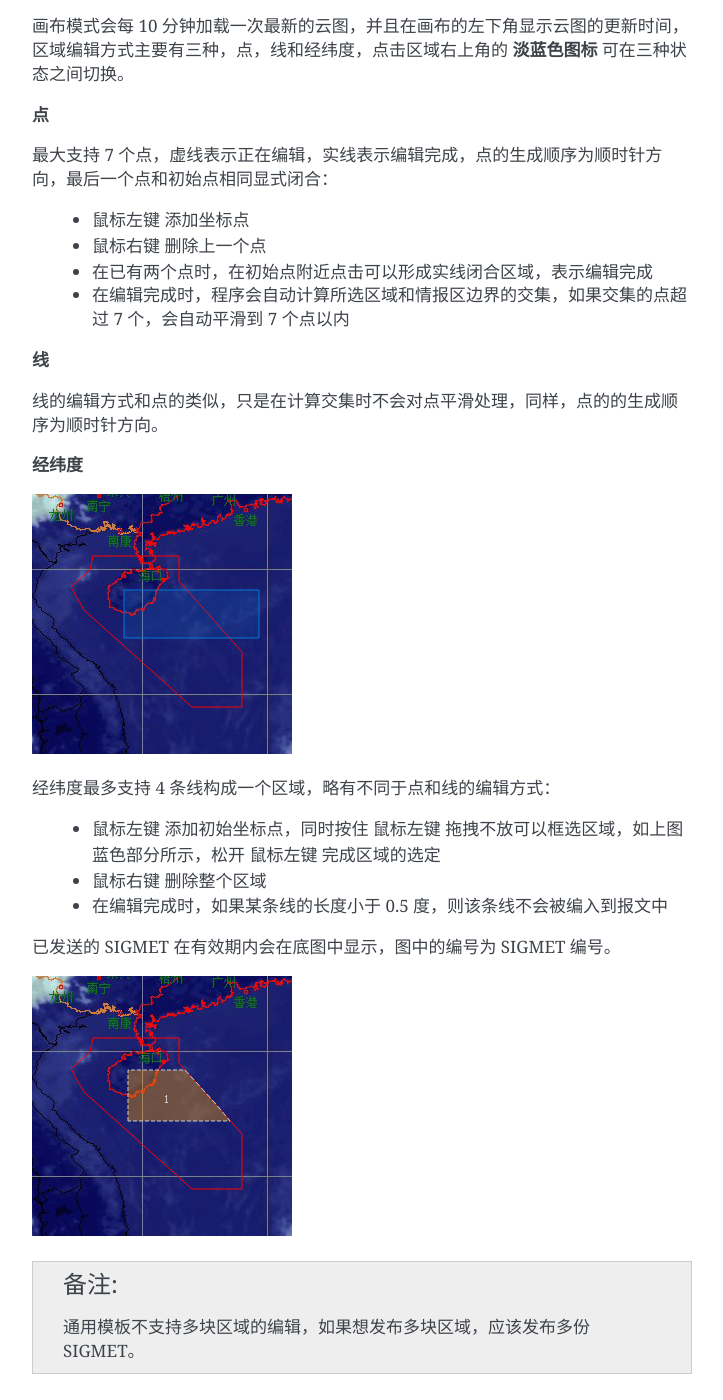
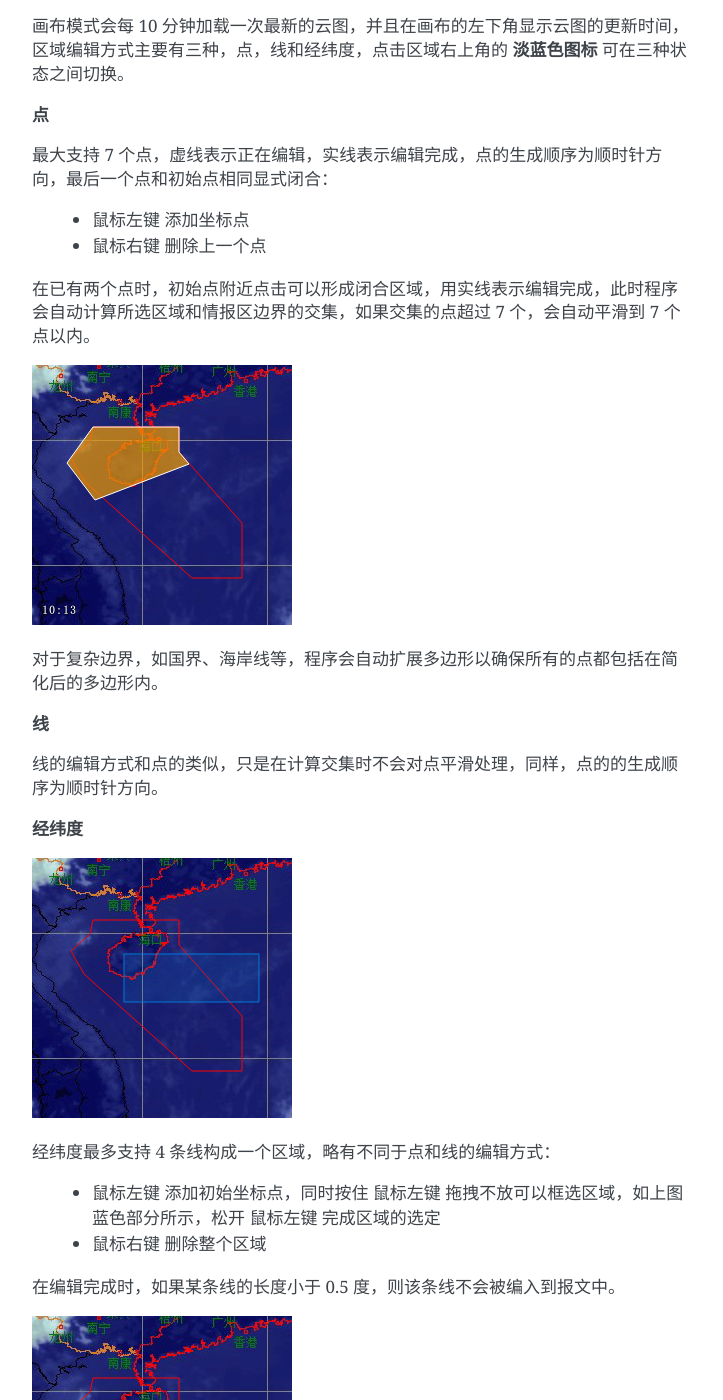
Before and after one commit to up1and/tafor, a Sphinx documentation site: the page built from docs/guide.rst, in a window 1280 px wide and 1400 px high, scrolled down 11247 px. Shown: the whole window, without its empty margins (388-1111 px from the left). Built offline with Sphinx 7.4.7, drawn with Linux system fonts in a browser that asks for light colours.

Commit message:
更新文档

```diff
--- a/docs/api/utils.rst
+++ b/docs/api/utils.rst
@@ -25,5 +25,3 @@
 .. autofunction:: listToPoint
 
 .. autofunction:: pointToList
-
-.. autofunction:: clipPolygon
--- a/docs/guide.rst
+++ b/docs/guide.rst
@@ -321,9 +321,11 @@ SIGMET 区域的编辑有两种模式，**画布模式** 和 **文本模式**：
 
     * :kbd:`鼠标右键` 删除上一个点
 
-    * 在已有两个点时，在初始点附近点击可以形成实线闭合区域，表示编辑完成
+在已有两个点时，初始点附近点击可以形成闭合区域，用实线表示编辑完成，此时程序会自动计算所选区域和情报区边界的交集，如果交集的点超过 7 个，会自动平滑到 7 个点以内。
 
-    * 在编辑完成时，程序会自动计算所选区域和情报区边界的交集，如果交集的点超过 7 个，会自动平滑到 7 个点以内
+.. image:: /images/sigmet_polygon_extend.png
+
+对于复杂边界，如国界、海岸线等，程序会自动扩展多边形以确保所有的点都包括在简化后的多边形内。
 
 **线**
 
@@ -339,11 +341,11 @@ SIGMET 区域的编辑有两种模式，**画布模式** 和 **文本模式**：
 
     * :kbd:`鼠标右键` 删除整个区域
 
-    * 在编辑完成时，如果某条线的长度小于 0.5 度，则该条线不会被编入到报文中
+在编辑完成时，如果某条线的长度小于 0.5 度，则该条线不会被编入到报文中。
+
+.. image:: /images/sigmet_canvas_decode.png
 
 已发送的 SIGMET 在有效期内会在底图中显示，图中的编号为 SIGMET 编号。
-
-.. image:: /images/sigmet_canvas_decode.png
 
 .. note:: 通用模板不支持多块区域的编辑，如果想发布多块区域，应该发布多份 SIGMET。
 
```
Also changed, not shown: docs/images/sigmet_polygon_extend.png (added).
